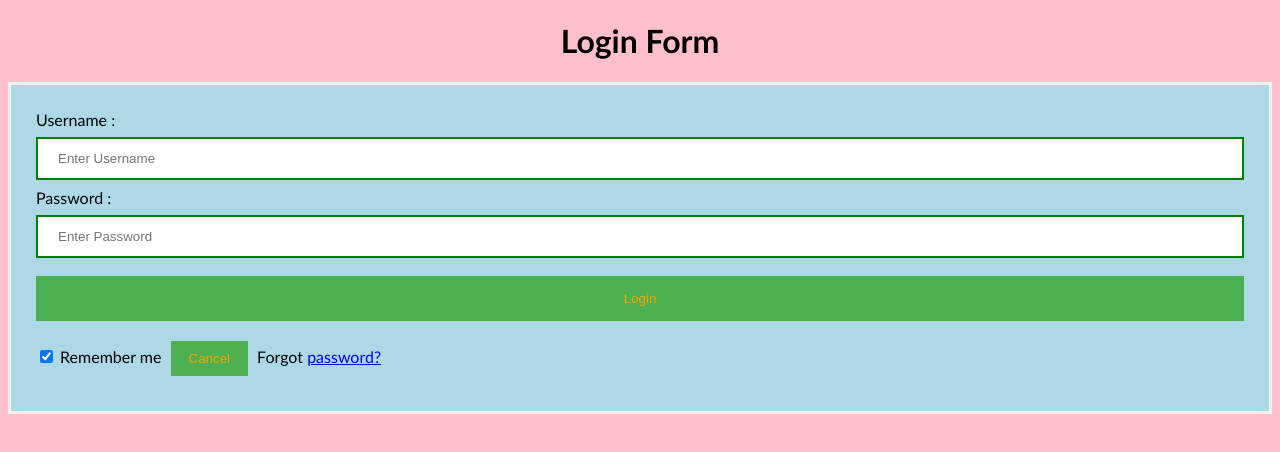
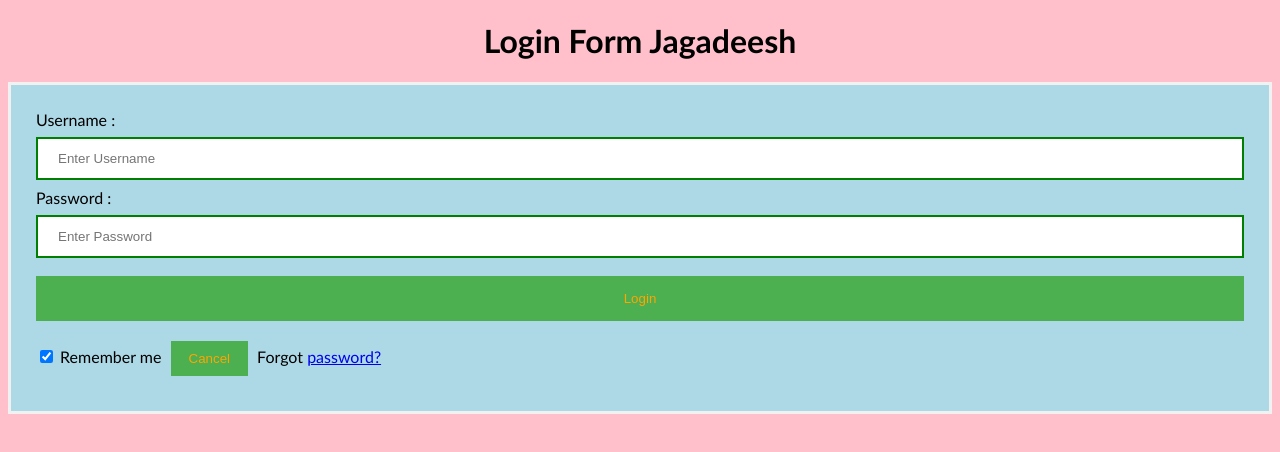
Before and after one commit to Jagadee-799/2023-sample, a plain HTML site: page index.html in a window 1280 px wide. Drawn offline with Linux system fonts and the light colour scheme.

Commit message:
login form modified

```diff
--- a/index.html
+++ b/index.html
@@ -45,7 +45,7 @@ button {
 </style>
 </head>
 <body>
-    <center> <h1> Login Form </h1> </center>
+    <center> <h1> Login Form Jagadeesh </h1> </center>
     <form>
         <div class="container">
             <label>Username : </label>
```
